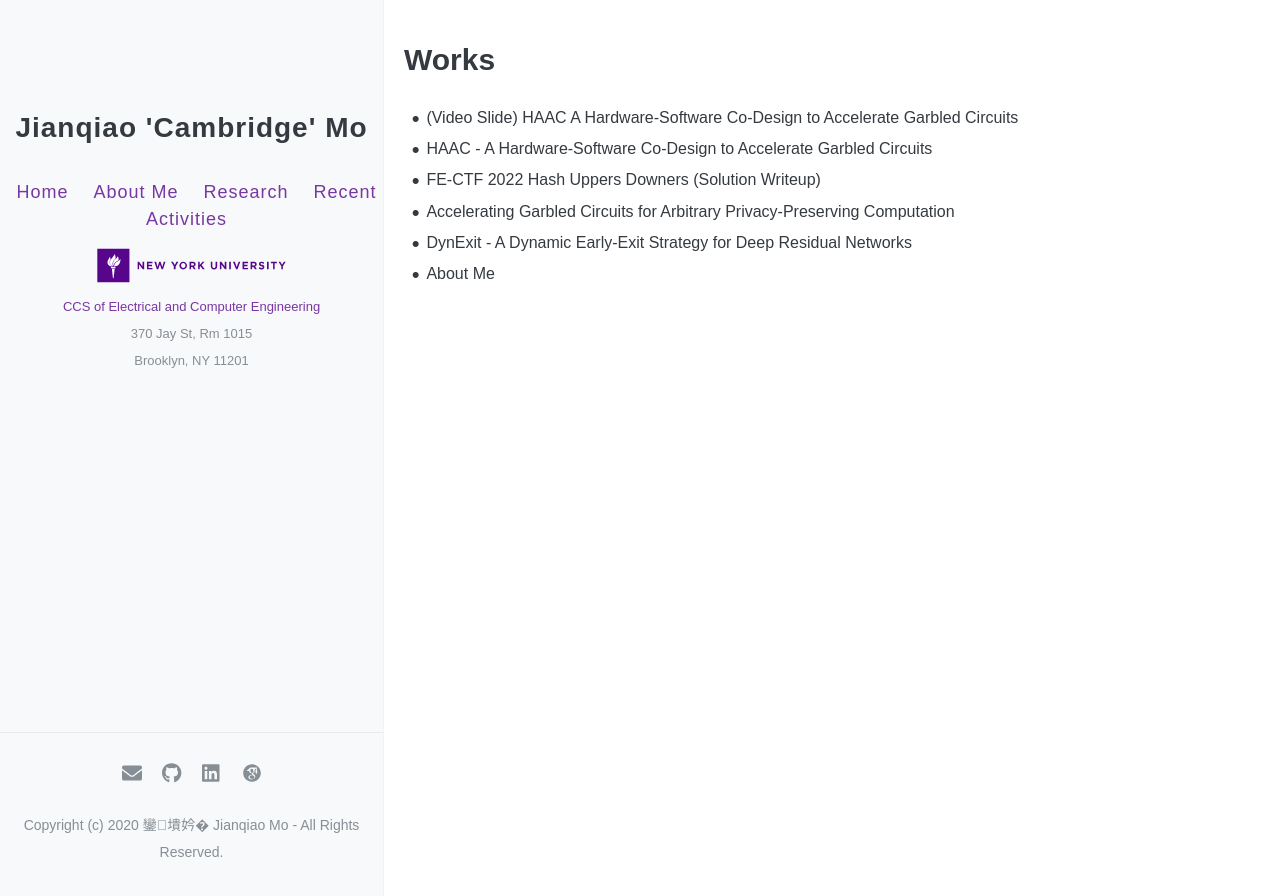
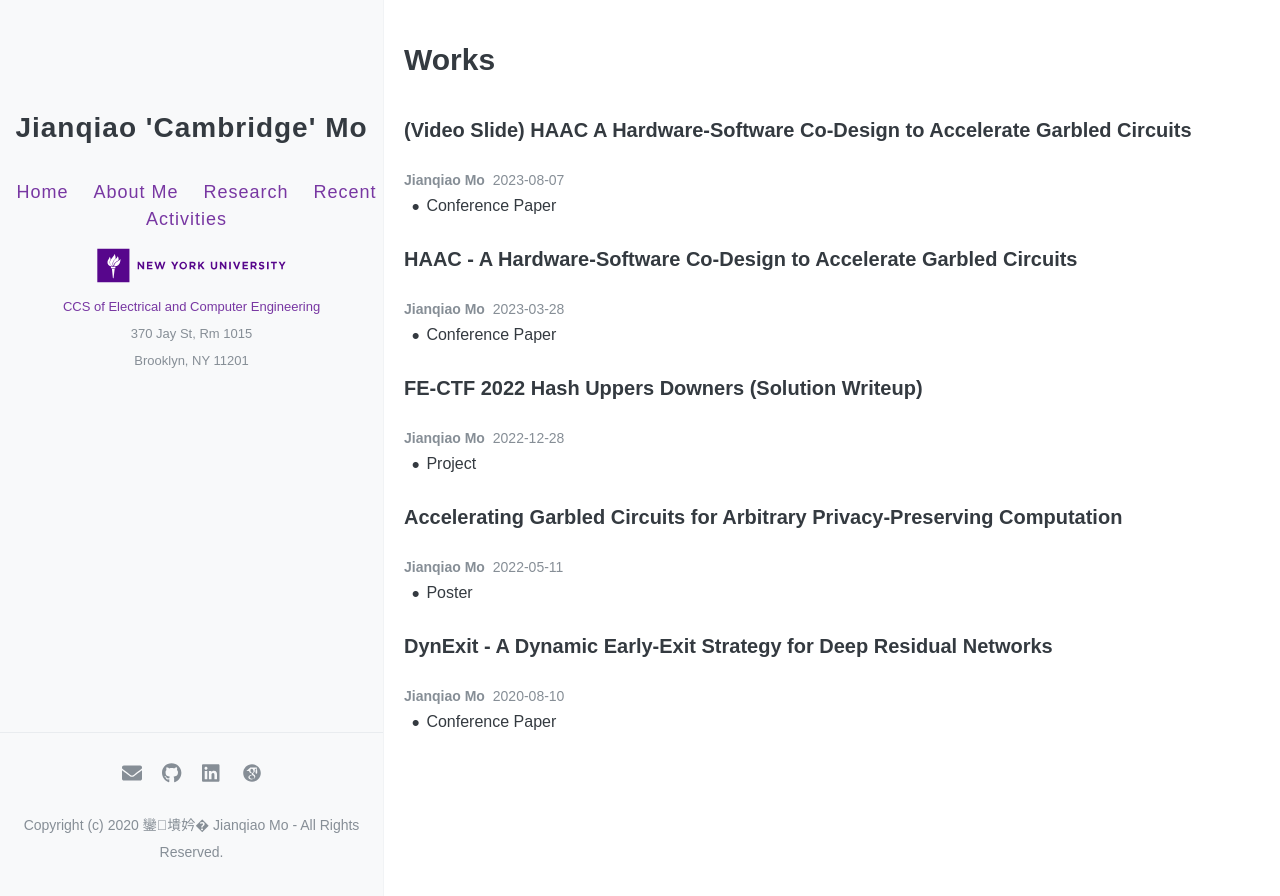
Before and after one commit to jianqiaomo/mywebpage, a Jekyll site: the page built from works/index.html, in a window 1280 px wide. Shown: the top 896 px of the page. Built offline with Jekyll 4.4.1, drawn with Linux system fonts in a browser that asks for light colours; comment, search, counter and statistics services are not loaded; some of the changed lines change nothing that is shown.

Commit message:
re org works

```diff
--- a/activities/index.md
+++ b/activities/index.md
@@ -11,55 +11,28 @@ permalink: /activities/
 ---
 
 ### 2024
-- HAAC: Find our [product](https://license.tov.med.nyu.edu/product/hardware-software-co-design-to-accelerate-garble-circuits). <time>{{ "Jun-17-2024" }}</time>
+- HAAC: Find our [product](https://license.tov.med.nyu.edu/product/hardware-software-co-design-to-accelerate-garble-circuits); <time>{{ "Jun-17-2024" }}</time>
 
-- [The Dante Youla Award 2024](https://jqmo.top/activities/2024_DanteYoulaAward/); _May. 07, 2024_
+- [The Dante Youla Award 2024](https://jqmo.top/activities/2024_DanteYoulaAward/); <time>{{ "May-07-2024" }}</time>
 
-- [Hosting NYU Computer Architecture Day](https://www.linkedin.com/posts/nyutandonschoolofengineering_nyu-computer-architecture-day-2024-brings-activity-7193001375725682688-Rk0M/?utm_source=share&utm_medium=member_desktop); _Mar. 22, 2024_
+- [Hosting NYU Computer Architecture Day](https://www.linkedin.com/posts/nyutandonschoolofengineering_nyu-computer-architecture-day-2024-brings-activity-7193001375725682688-Rk0M/?utm_source=share&utm_medium=member_desktop); <time>{{ "Mar-22-2024" }}</time>
 
-- Giving seminar at NYU Shanghai; _Feb. 06, 2024_
+- Seminar talk at NYU Shanghai; <time>{{ "Feb-06-2024" }}</time>
 
 ### 2023
-- [Attending 2023 DISCC Workshop at MICRO](https://jqmo.top/activities/2023_DISCC/); _Oct. 28, 2023_
+- [Attending 2023 DISCC Workshop at MICRO](https://jqmo.top/activities/2023_DISCC/); <time>{{ "Oct-28-2023" }}</time>
 
-- [Attending 2023 ISCA at Orlando World Center](https://jqmo.top/activities/2023_ISCA_Orlando/); _Jun. 19, 2023_
+- [Attending 2023 ISCA at Orlando World Center](https://jqmo.top/activities/2023_ISCA_Orlando/); <time>{{ "Jun-19-2023" }}</time>
 
-- [Talk at Computer Architecture Day at Princeton](https://jqmo.top/activities/2023_PrincetonArchDay/); _Mar. 17, 2023_
+- [Talk at Computer Architecture Day at Princeton](https://jqmo.top/activities/2023_PrincetonArchDay/); <time>{{ "Mar-17-2023" }}</time>
 
 ### 2022
-- [Volunteer in 2022 ISCA](https://jqmo.top/activities/2022_ISCA_volunteer/); _Jun. 18-22, 2022_
+- [Volunteer in 2022 ISCA](https://jqmo.top/activities/2022_ISCA_volunteer/); <time>{{ "Jun-18-2022" }}</time>
 
-- [Join ADA Annual Symposium](https://jqmo.top/activities/2022_ADA_symposium/); _May. 10-12, 2022_
+- [Join ADA Annual Symposium](https://jqmo.top/activities/2022_ADA_symposium/); <time>{{ "May-10-2022" }}</time>
 
-- [ADA Liaison Meeting](https://jqmo.top/activities/2022_ADA_liaison_meeting/); _Feb. 23, 2022_
+- [ADA Liaison Meeting](https://jqmo.top/activities/2022_ADA_liaison_meeting/); <time>{{ "Feb-23-2022" }}</time>
 
-
-[//]: # (### Post Update)
-
-[//]: # (- Update post: 2023 ISCA; _Aug.07, 2023_)
-
-[//]: # ()
-[//]: # (- Update post: [FE-CTF2022 Hash Uppers Downers Solution Writeup]&#40;http://jqmo.top/FE-CTF2022/&#41;; _May.09, 2023_)
-
-[//]: # ()
-[//]: # (- Update post: [Princeton Arch Day]&#40;https://jqmo.top/activities/2023_PrincetonArchDay/&#41;; _Mar.31, 2023_)
-
-[//]: # ()
-[//]: # (- Update post: [ADA liaison meeting]&#40;http://jqmo.top/activities/2022_ADA_liaison_meeting/&#41;, )
-
-[//]: # ([ADA Symposium]&#40;http://jqmo.top/activities/2022_ADA_symposium/&#41; )
-
-[//]: # (and [poster]&#40;http://jqmo.top/HAAC_ADA_2022_annyal_symposium/&#41;,)
-
-[//]: # ([2022 ISCA]&#40;http://jqmo.top/activities/2022_ISCA_volunteer/&#41;, )
-
-[//]: # ([HAAC &#40;2023 ISCA&#41;]&#40;http://jqmo.top/HAAC_intro/&#41;; _Mar.29, 2023_)
-
-[//]: # (- Update post: [DynExit]&#40;https://jqmo.top/Dynexit/&#41;; _Aug.10, 2020_)
-
-[//]: # (- Welcome to Jianqiao Mo 's Pages! _Aug.08, 2020_)
-
-###
 
 ***
 
@@ -68,8 +41,3 @@ permalink: /activities/
 </div>
 
 ***
-
-[//]: # (- Update status: Happy to Brooklyn!!; _Feb 2021_)
-[//]: # (- Update status: Travel to Phnom Penh for US visa application; _Sep.23, 2020_)
-[//]: # (- Update post: MATLAB halftone & dither, MATLAB MSE; _Aug.10, 2020_)
-[//]: # (- Update post: TOEFL Crawler; _Aug.10, 2020_)
--- a/works/index.html
+++ b/works/index.html
@@ -20,15 +20,45 @@ permalink: /works/
 <!--      {% endif %}-->
 <!--    {% endunless %}-->
 
-    <li>
-      {% if post.link %}
-      <a href="{{ post.link }}">
-      {% else %}
-      <a href="{{ site.baseurl }}{{ post.url }}">
-      {% endif %}
-        {{ post.title }}
-      </a>
+<!--    <li>-->
+<!--      {% if post.link %}-->
+<!--      <a href="{{ post.link }}">-->
+<!--      {% else %}-->
+<!--      <a href="{{ site.baseurl }}{{ post.url }}">-->
+<!--      {% endif %}-->
+<!--        {{ post.title }}-->
+<!--      </a>-->
 <!--      <time>{{ post.date | date: "%Y-%m-%d" }}</time>-->
-    </li>
+<!--    </li>-->
+
+    {% unless post.pinned %}
+      <article class="post">
+        <h3>
+          <a href="{{ site.baseurl }}{{ post.url }}">{{ post.title }}</a>
+        </h3>
+
+        <div clsss="meta">
+
+          <span class="author">
+            {{ post.author }}
+          </span>
+
+          <span class="date">
+            {{ post.date | date: "%Y-%m-%d" }}
+          </span>
+
+          <ul class="tag">
+            {% for tag in post.tags %}
+            <li>
+              <a href="{{ site.url }}{{ site.baseurl }}/tags#{{ tag }}">
+                {{ tag }}
+              </a>
+            </li>
+            {% endfor %}
+          </ul>
+        </div>
+      </article>
+    {% endunless %}
+
   {% endfor %}
 </ul>
```
